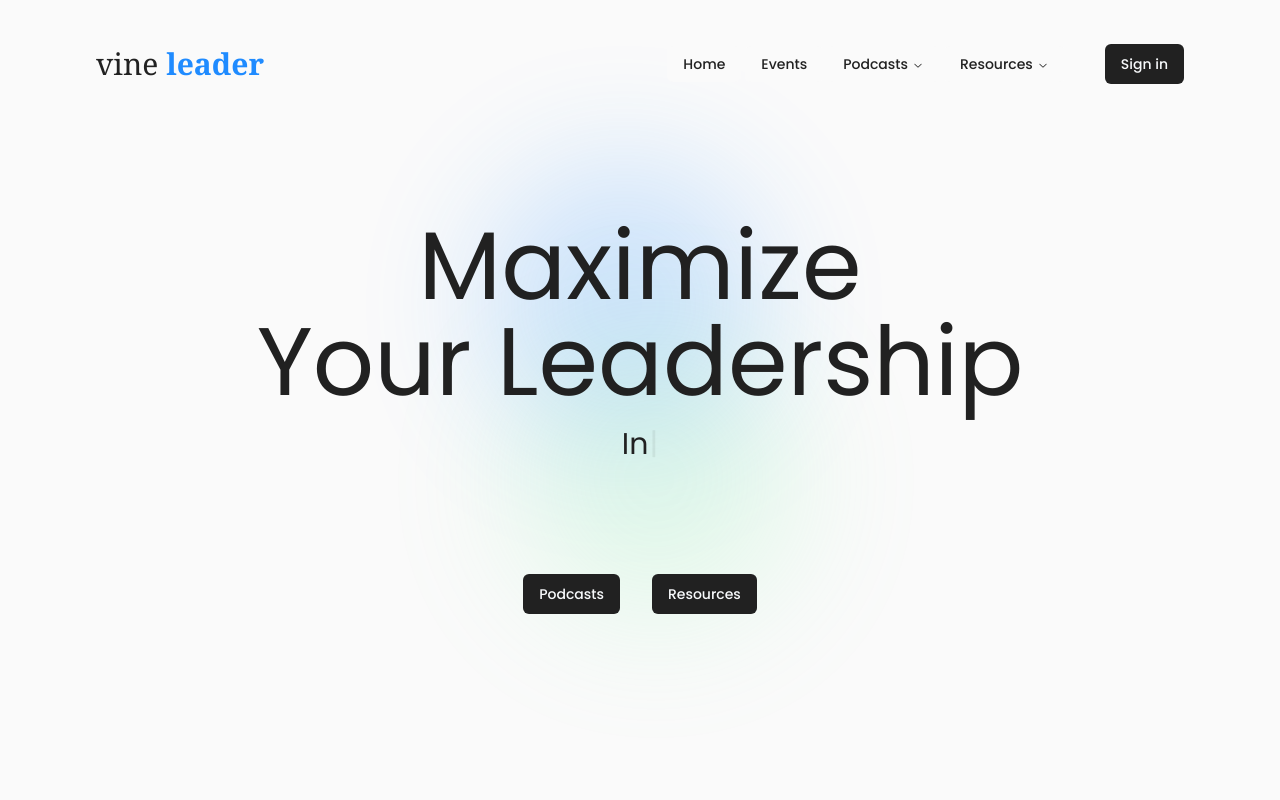
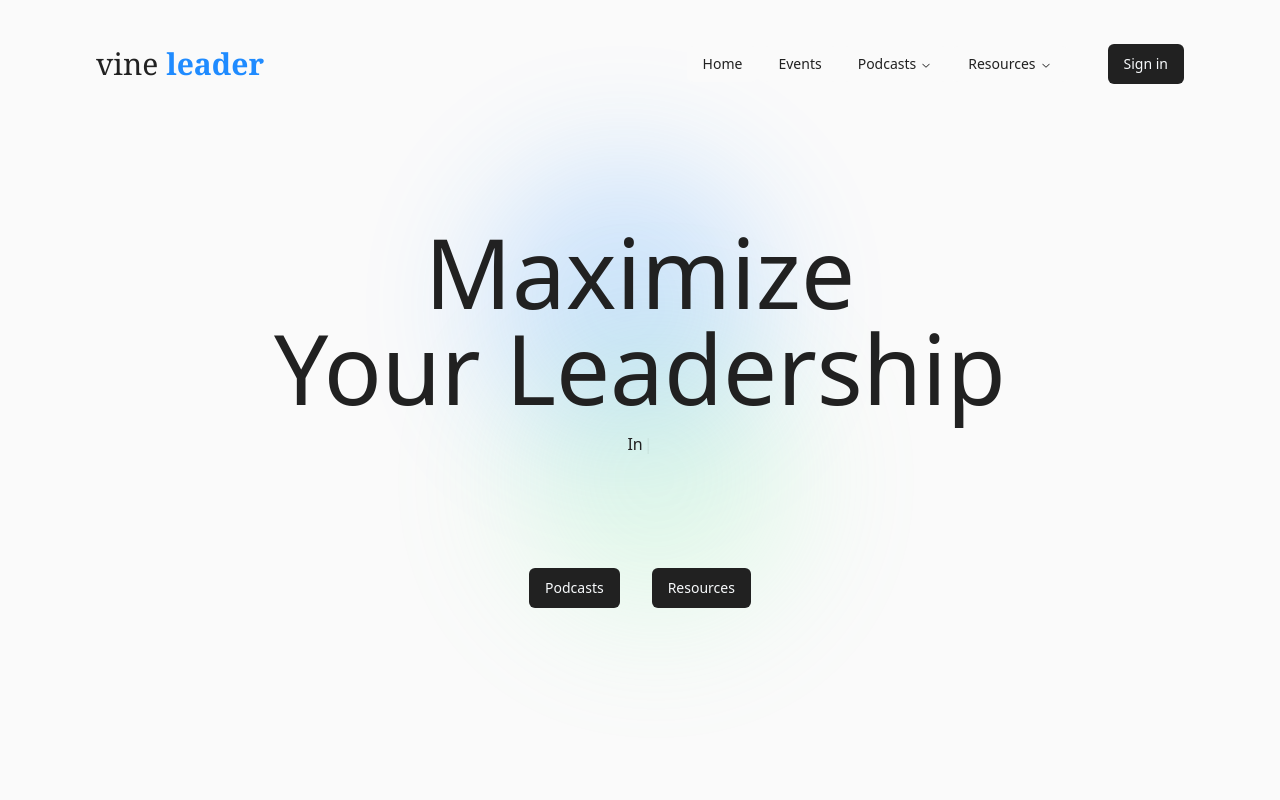
Before and after one commit to rmscrlos/vineleader, a Next.js app: page / in a window 1280 px wide. Shown: the top 800 px of the page. Built offline with nearby package versions, Linux system fonts and the light colour scheme; no server answers.

Commit message:
fixed overflow in landing page

```diff
--- a/src/app/(user)/layout.tsx
+++ /dev/null
@@ -1,40 +0,0 @@
-import type { Metadata } from "next";
-
-import { cn } from "@/lib/utils";
-import Header from "@/components/header/Header";
-import Footer from "@/components/footer/Footer";
-
-export const metadata: Metadata = {
-	title: "Vine Leader",
-	description: "Maximize Your Leadership",
-	robots: {
-		index: true,
-		follow: true,
-		googleBot: {
-			index: true,
-			follow: true,
-			"max-video-preview": -1,
-			"max-image-preview": "large",
-			"max-snippet": -1,
-		},
-	},
-};
-
-export default function RootLayout({
-	children,
-}: {
-	children: React.ReactNode;
-}) {
-	return (
-		<html lang="en">
-			<head>
-				<link rel="icon" href="./favicon.ico" sizes="any" />
-			</head>
-			<body>
-				<Header />
-				{children}
-				<Footer />
-			</body>
-		</html>
-	);
-}
--- a/src/app/layout.tsx
+++ b/src/app/layout.tsx
@@ -2,6 +2,8 @@ import { ClerkProvider } from "@clerk/nextjs";
 import { Poppins } from "next/font/google";
 import "./globals.css";
 import { cn } from "@/lib/utils";
+import Header from "@/components/header/Header";
+import Footer from "@/components/footer/Footer";
 
 const poppins = Poppins({
 	weight: ["100", "200", "300", "400", "500", "600", "700"],
@@ -18,10 +20,13 @@ export default function RootLayout({
 	return (
 		<ClerkProvider>
 			<html lang="en">
-				<body
-					className={cn(poppins.className, "bg-background text-foreground")}
-				>
+				<head>
+					<link rel="icon" href="./favicon.ico" sizes="any" />
+				</head>
+				<body>
+					<Header />
 					{children}
+					<Footer />
 				</body>
 			</html>
 		</ClerkProvider>
--- a/src/components/Hero.tsx
+++ b/src/components/Hero.tsx
@@ -4,20 +4,20 @@ import Link from "next/link";
 import { Button } from "./ui/button";
 
 const buttons = [
-	{ title: "Podcasts", path: "podcasts" },
+	{ title: "Podcasts", path: "/podcasts" },
 	{ title: "Resources", path: "resources" },
 ];
 
 const Hero = () => {
 	return (
 		<div className="relative h-[36rem] flex justify-center items-center mb-[5rem] lg:h-[30rem] md:h-[20rem] md:mb-[1rem]">
-			<div className="absolute top-[2rem] left-[24rem] w-72 h-72 rounded-full bg-blueaccent-1 opacity-20 blur-3xl md:left-[15rem]" />
-			<div className="absolute bottom-[5rem] right-[24rem] w-72 h-72 rounded-full bg-green-300 opacity-20 blur-3xl md:right-[15rem]" />
+			<div className="absolute top-[2rem] left-[24rem] w-72 h-72 rounded-full bg-blueaccent-1 opacity-20 blur-3xl md:left-[12rem] md:top-[0] md:w-40 md:h-40 md:blur-2xl" />
+			<div className="absolute bottom-[5rem] right-[24rem] w-72 h-72 rounded-full bg-green-300 opacity-20 blur-3xl md:right-[12rem] md:bottom-[8rem] md:w-40 md:h-40 md:blur-2xl" />
 			<div className="flex flex-col justify-center items-center gap-4 sm:w-[100%] z-[1]">
-				<h1 className="text-8xl text-center lg:text-7xl sm:text-5xl">
+				<h1 className="text-8xl text-center lg:text-7xl sm:text-[2.9rem]">
 					Maximize <br /> Your Leadership
 				</h1>
-				<div className="text-3xl">
+				<div className="text-1xl">
 					<TypewriterTitle />
 				</div>
 				<div className="mt-[6rem] w-full flex justify-center items-center">
```
